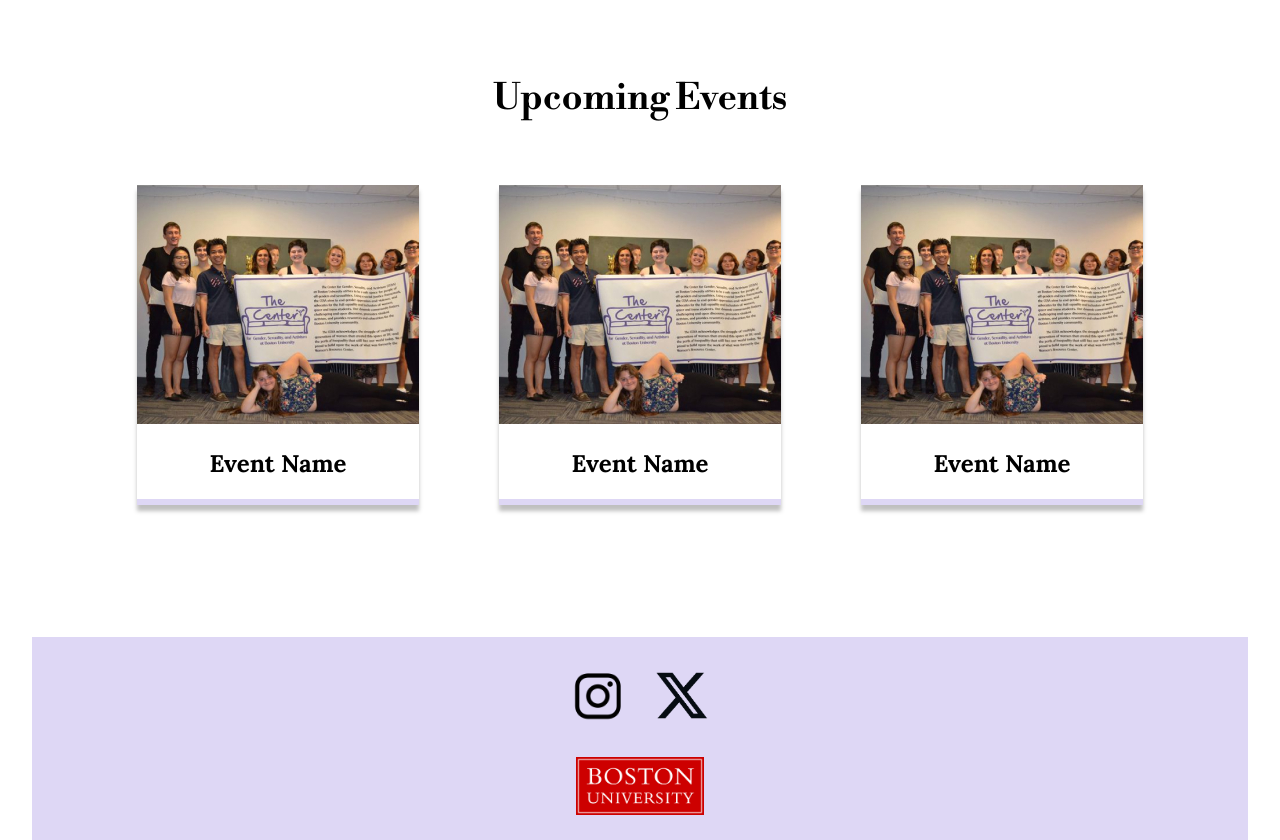
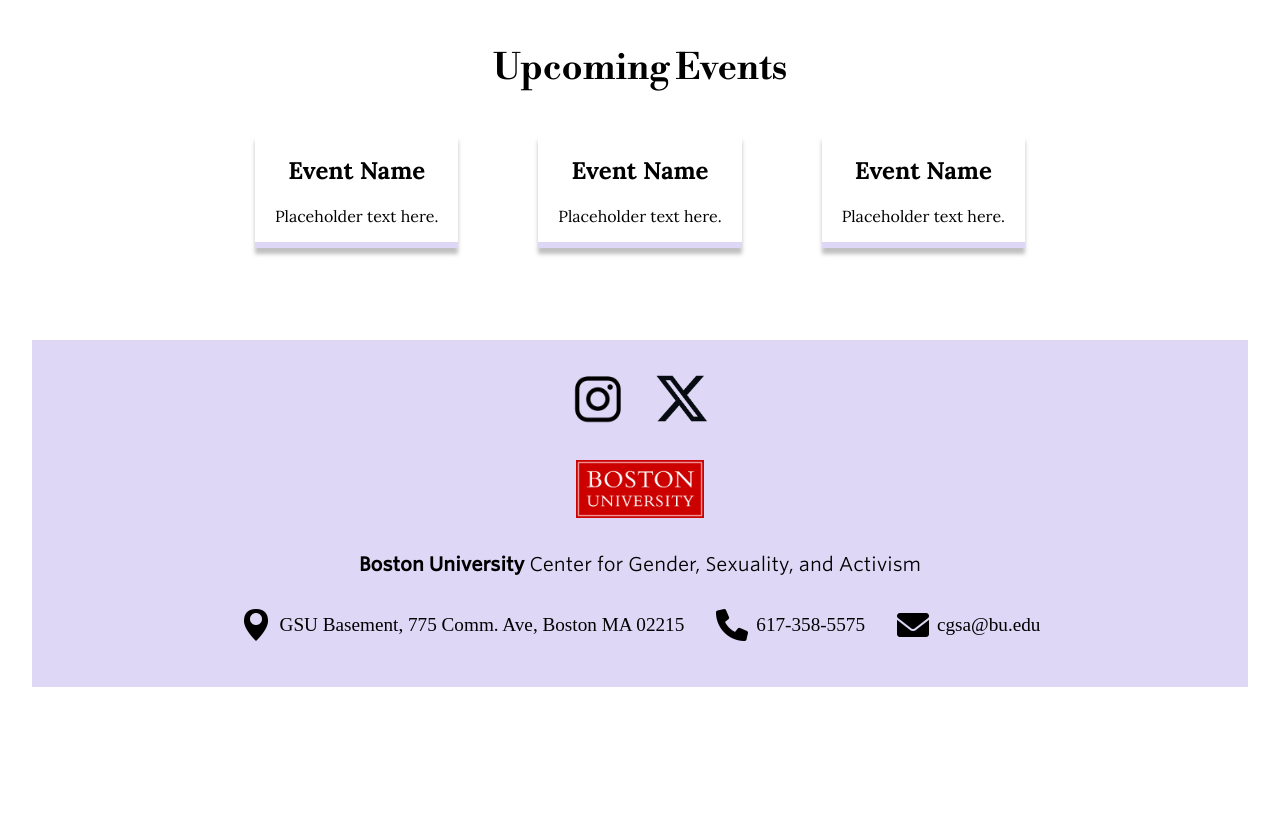
Before and after one commit to Hack4Impact-BU/cgsa-website, a React (Vite) app in the folder frontend/: page / in a window 1280 px wide. Shown: the part 1380-2220 px from the top of the page. After the commit the page ends 2067 px from the top, so only its background shows below. Built offline with nearby package versions, Linux system fonts and the light colour scheme.

Commit message:
Removed some images, other slight changes

```diff
--- a/frontend/src/pages/home/home.css
+++ b/frontend/src/pages/home/home.css
@@ -21,6 +21,7 @@
     font-size: 72px;
     font-family: 'Libre Bodoni';
     margin: 0px;
+    color: rgba(115, 82, 212, 0.8);
 }
 
 .home_bigLetter {
@@ -83,7 +84,7 @@
 
 .home_centerContainer {
     margin-top: 50px;
-    margin-bottom: 100px;
+    margin-bottom: 70px;
     display: flex;
     gap: 50px;
 }
@@ -104,8 +105,8 @@
 .home_eventsContainer {
     display: flex;
     gap: 80px;
-    margin-top: 40px;
-    margin-bottom: 100px;
+    margin-top: 20px;
+    margin-bottom: 60px;
 }
 
 .home_event {
@@ -113,4 +114,5 @@
     text-align: center;
     border-bottom: 6px solid rgba(222, 215, 245, 1);
     font-family: 'Lora';
+    padding-inline: 20px;
 }
--- a/frontend/src/pages/home/home.jsx
+++ b/frontend/src/pages/home/home.jsx
@@ -2,7 +2,6 @@ import React from 'react';
 import "./home.css";
 import Image1 from '../../assets/about_image1.jpg';
 import CGSA from '../../assets/cgsa.jpg';
-import Event from '../../assets/event.jpg'
 
 function Home() {
 
@@ -30,7 +29,7 @@ function Home() {
                             Our dynamic community fosters challenging and open discourse, promotes student activism,
                             and provides resources and education for the Boston University community.
                         </p>
-                        <button className='home_learnButton home_button'>Learn More!</button>
+                        <a href="/about-us"><button className='home_learnButton home_button'>Learn More!</button></a>
                     </div>
                 </div>
             </div>
@@ -38,8 +37,8 @@ function Home() {
             <div className='home_centerContainer'>
                 <img src={CGSA} className='home_image' />
                 <div className='home_centerButtons'>
-                    <button className='home_button'>Check Events Calendar!</button>
-                    <button className='home_button'>Sign Up for the CGSA Mailing List!</button>
+                    <a href="/calendar"><button className='home_button'>Check Events Calendar!</button></a>
+                    <a href="/newsletter"><button className='home_button'>Sign Up for the CGSA Mailing List!</button></a>
                 </div>
             </div>
 
@@ -48,16 +47,16 @@ function Home() {
             </h1>
             <div className='home_eventsContainer'>
                 <div className='home_event'>
-                    <img className='home_eventImage' src={Event} />
                     <h2>Event Name</h2>
+                    <p>Placeholder text here.</p>
                 </div>
                 <div className='home_event'>
-                    <img className='home_eventImage' src={Event} />
                     <h2>Event Name</h2>
+                    <p>Placeholder text here.</p>
                 </div>
                 <div className='home_event'>
-                    <img className='home_eventImage' src={Event} />
                     <h2>Event Name</h2>
+                    <p>Placeholder text here.</p>
                 </div>
             </div>
 
--- a/frontend/src/pages/resources/resources.css
+++ b/frontend/src/pages/resources/resources.css
@@ -57,7 +57,7 @@
     gap: 50px;
     justify-content: center;
     align-items: center;
-    padding: 50px 50px;
+    padding: 20px 50px;
 }
 
 .resources_smallPlaceholder {
--- a/frontend/src/pages/resources/resources.jsx
+++ b/frontend/src/pages/resources/resources.jsx
@@ -78,27 +78,27 @@ function Resources() {
                 </div>
             </div>
 
-            <h1 className='resources_heading'>
+            <h1 className='resources_heading' style={{fontSize: '36px'}}>
                 Other Resources
             </h1>
             <div className='resources_otherContainer'>
                 <div className='resources_otherResource'>
-                    <img className='resources_smallPlaceholder' src={Placeholder} />
+                    <h2>Placeholder</h2>
                     <p>Lorem ipsum odor amet, consectetuer adipiscing elit.
                         Magna vulputate pharetra vitae diam morbi netus bibendum.</p>
                 </div>
                 <div className='resources_otherResource'>
-                    <img className='resources_smallPlaceholder' src={Placeholder} />
+                    <h2>Placeholder</h2>
                     <p>Lorem ipsum odor amet, consectetuer adipiscing elit.
                         Magna vulputate pharetra vitae diam morbi netus bibendum.</p>
                 </div>
                 <div className='resources_otherResource'>
-                    <img className='resources_smallPlaceholder' src={Placeholder} />
+                    <h2>Placeholder</h2>
                     <p>Lorem ipsum odor amet, consectetuer adipiscing elit.
                         Magna vulputate pharetra vitae diam morbi netus bibendum.</p>
                 </div>
                 <div className='resources_otherResource'>
-                    <img className='resources_smallPlaceholder' src={Placeholder} />
+                    <h2>Placeholder</h2>
                     <p>Lorem ipsum odor amet, consectetuer adipiscing elit.
                         Magna vulputate pharetra vitae diam morbi netus bibendum.</p>
                 </div>
```
